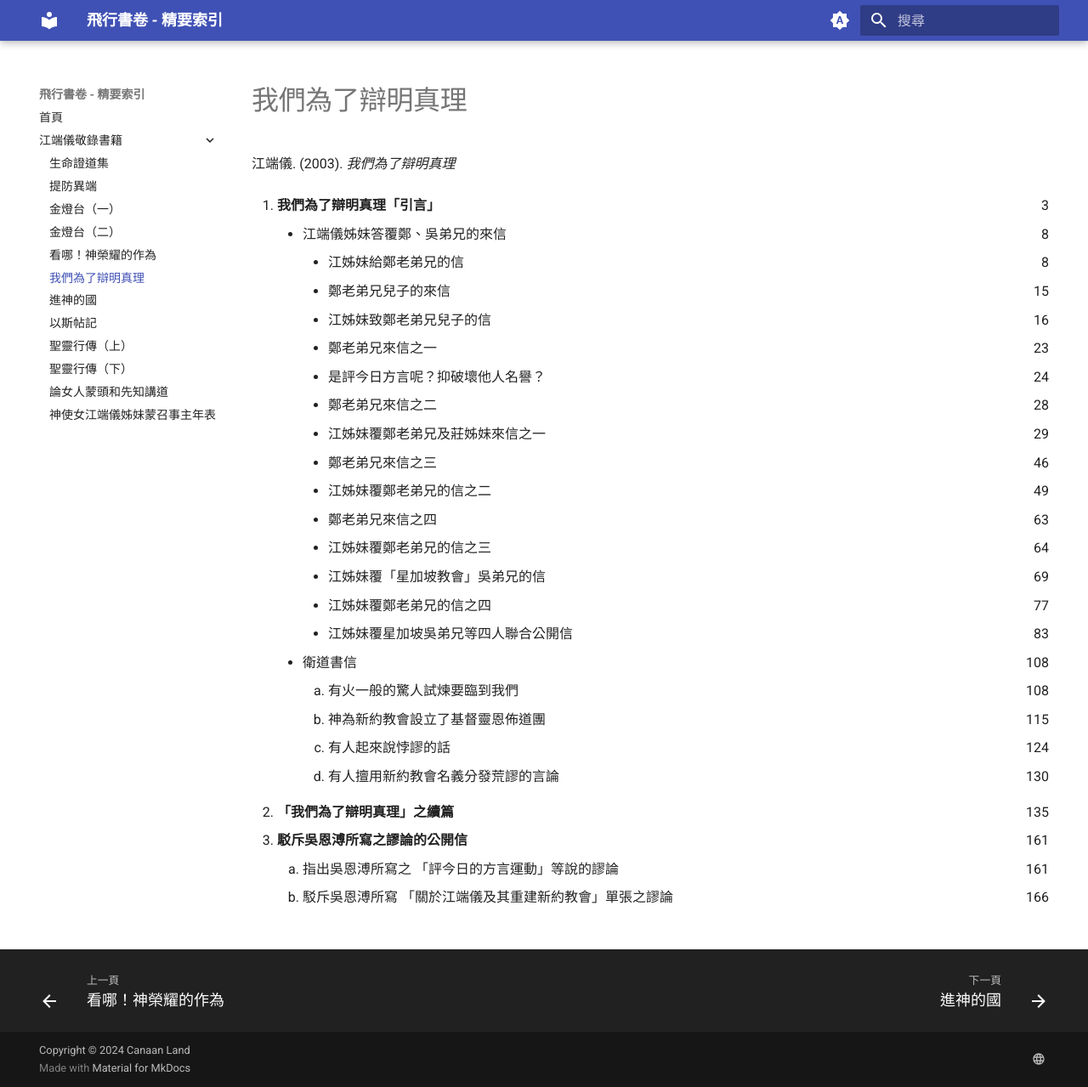
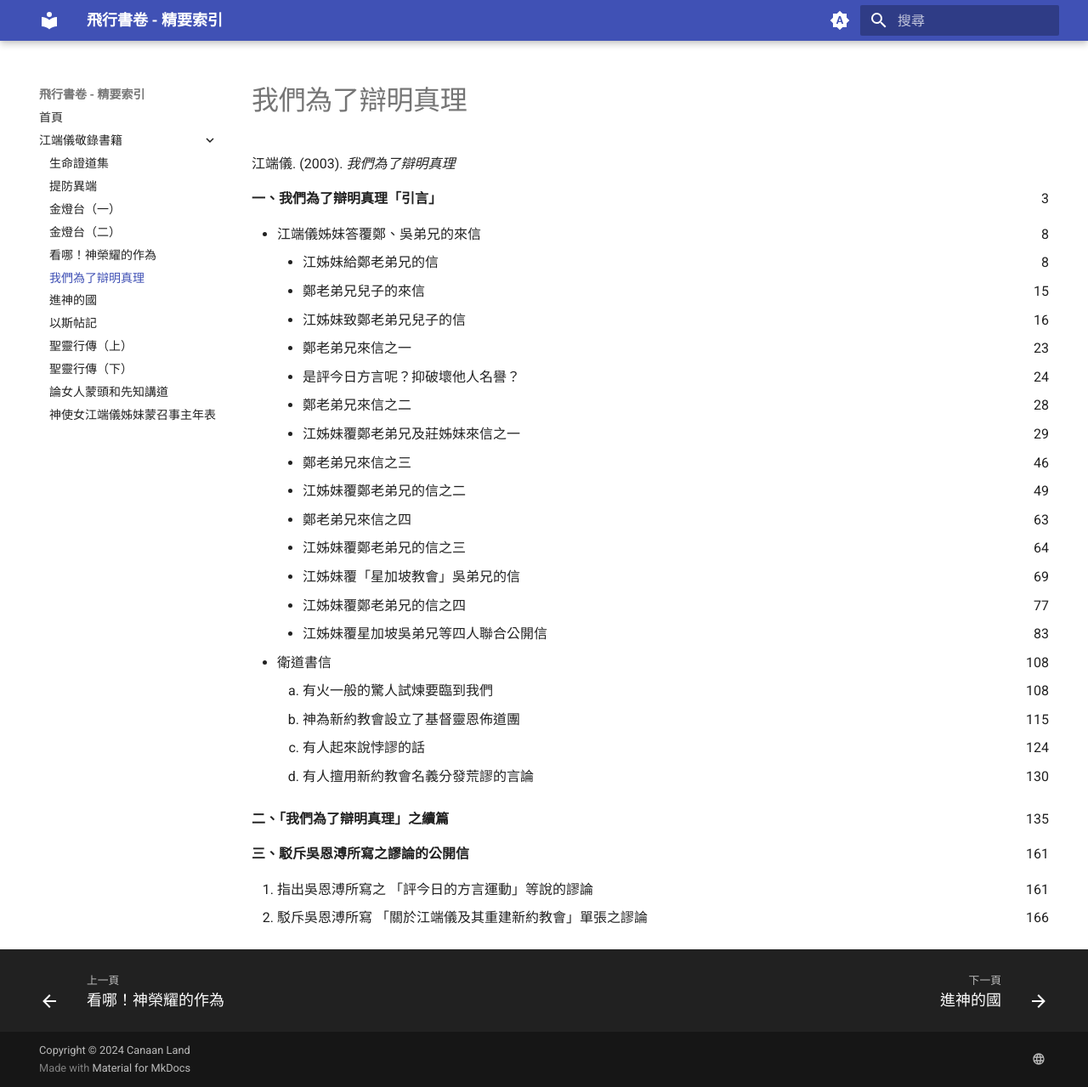
Before and after one commit to canaan-land/s-books, an MkDocs documentation site: the page built from docs/江端儀敬錄書籍/我們為了辯明真理.md, in a window 1280 px wide and 1279 px high. Shown: the whole window at 85% size. Built offline with MkDocs 1.6.1 and Material for MkDocs 9.7.7, drawn with Linux system fonts in a browser that asks for light colours.

Commit message:
Keep contents title

```diff
--- a/docs/江端儀敬錄書籍/我們為了辯明真理.md
+++ b/docs/江端儀敬錄書籍/我們為了辯明真理.md
@@ -1,32 +1,34 @@
 # 我們為了辯明真理
 江端儀. (2003). *我們為了辯明真理*
 
-1. **我們為了辯明真理「引言」** <span style="float: right;">3</span>
-    * 江端儀姊妹答覆鄭、吳弟兄的來信 <span style="float: right;">8</span>
-        * 江姊妹給鄭老弟兄的信 <span style="float: right;">8</span>
-        * 鄭老弟兄兒子的來信 <span style="float: right;">15</span>
-        * 江姊妹致鄭老弟兄兒子的信 <span style="float: right;">16</span>
-        * 鄭老弟兄來信之一 <span style="float: right;">23</span>
-        * 是評今日方言呢？抑破壞他人名譽？ <span style="float: right;">24</span>
-        * 鄭老弟兄來信之二 <span style="float: right;">28</span>
-        * 江姊妹覆鄭老弟兄及莊姊妹來信之一 <span style="float: right;">29</span>
-        * 鄭老弟兄來信之三 <span style="float: right;">46</span>
-        * 江姊妹覆鄭老弟兄的信之二 <span style="float: right;">49</span>
-        * 鄭老弟兄來信之四 <span style="float: right;">63</span>
-        * 江姊妹覆鄭老弟兄的信之三 <span style="float: right;">64</span>
-        * 江姊妹覆「星加坡教會」吳弟兄的信 <span style="float: right;">69</span>
-        * 江姊妹覆鄭老弟兄的信之四 <span style="float: right;">77</span>
-        * 江姊妹覆星加坡吳弟兄等四人聯合公開信 <span style="float: right;">83</span>
-    * 衛道書信 <span style="float: right;">108</span>
-        1. 有火一般的驚人試煉要臨到我們 <span style="float: right;">108</span>
-        1. 神為新約教會設立了基督靈恩佈道團 <span style="float: right;">115</span>
-        1. 有人起來說悖謬的話 <span style="float: right;">124</span>
-        1. 有人擅用新約教會名義分發荒謬的言論 <span style="float: right;">130</span>
+**一、我們為了辯明真理「引言」** <span style="float: right;">3</span>
 
-1. **「我們為了辯明真理」之續篇** <span style="float: right;">135</span>
+* 江端儀姊妹答覆鄭、吳弟兄的來信 <span style="float: right;">8</span>
+    * 江姊妹給鄭老弟兄的信 <span style="float: right;">8</span>
+    * 鄭老弟兄兒子的來信 <span style="float: right;">15</span>
+    * 江姊妹致鄭老弟兄兒子的信 <span style="float: right;">16</span>
+    * 鄭老弟兄來信之一 <span style="float: right;">23</span>
+    * 是評今日方言呢？抑破壞他人名譽？ <span style="float: right;">24</span>
+    * 鄭老弟兄來信之二 <span style="float: right;">28</span>
+    * 江姊妹覆鄭老弟兄及莊姊妹來信之一 <span style="float: right;">29</span>
+    * 鄭老弟兄來信之三 <span style="float: right;">46</span>
+    * 江姊妹覆鄭老弟兄的信之二 <span style="float: right;">49</span>
+    * 鄭老弟兄來信之四 <span style="float: right;">63</span>
+    * 江姊妹覆鄭老弟兄的信之三 <span style="float: right;">64</span>
+    * 江姊妹覆「星加坡教會」吳弟兄的信 <span style="float: right;">69</span>
+    * 江姊妹覆鄭老弟兄的信之四 <span style="float: right;">77</span>
+    * 江姊妹覆星加坡吳弟兄等四人聯合公開信 <span style="float: right;">83</span>
+* 衛道書信 <span style="float: right;">108</span>
+    1. 有火一般的驚人試煉要臨到我們 <span style="float: right;">108</span>
+    1. 神為新約教會設立了基督靈恩佈道團 <span style="float: right;">115</span>
+    1. 有人起來說悖謬的話 <span style="float: right;">124</span>
+    1. 有人擅用新約教會名義分發荒謬的言論 <span style="float: right;">130</span>
 
-1. **駁斥吳恩溥所寫之謬論的公開信** <span style="float: right;">161</span>
-    1. 指出吳恩溥所寫之
-    「評今日的方言運動」等說的謬論 <span style="float: right;">161</span>
-    1. 駁斥吳恩溥所寫
-    「關於江端儀及其重建新約教會」單張之謬論 <span style="float: right;">166</span>
+**二、「我們為了辯明真理」之續篇** <span style="float: right;">135</span>
+
+**三、駁斥吳恩溥所寫之謬論的公開信** <span style="float: right;">161</span>
+
+1. 指出吳恩溥所寫之
+「評今日的方言運動」等說的謬論 <span style="float: right;">161</span>
+1. 駁斥吳恩溥所寫
+「關於江端儀及其重建新約教會」單張之謬論 <span style="float: right;">166</span>
```
Also changed, not shown: docs/江端儀敬錄書籍/論女人蒙頭和先知講道.md (+3 -3 lines).
